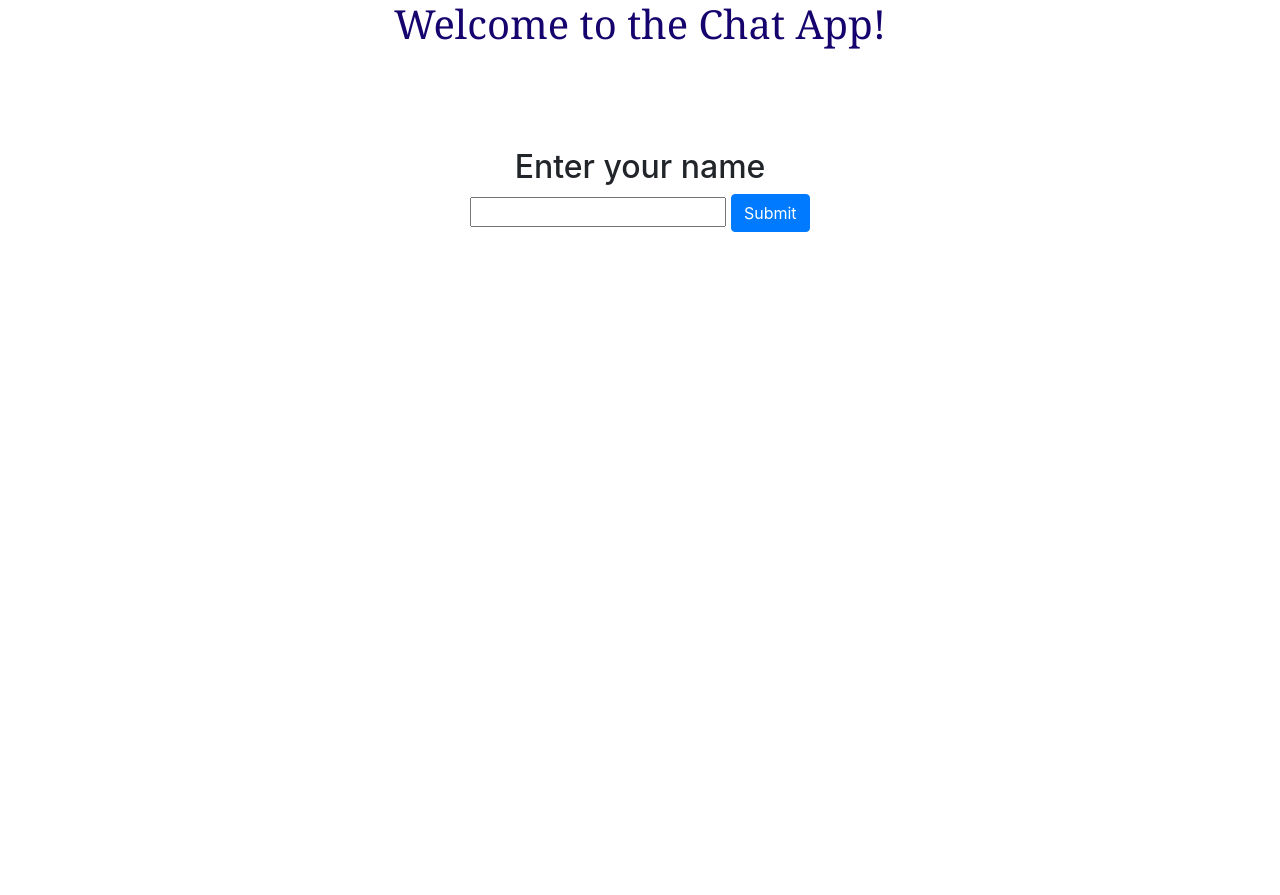
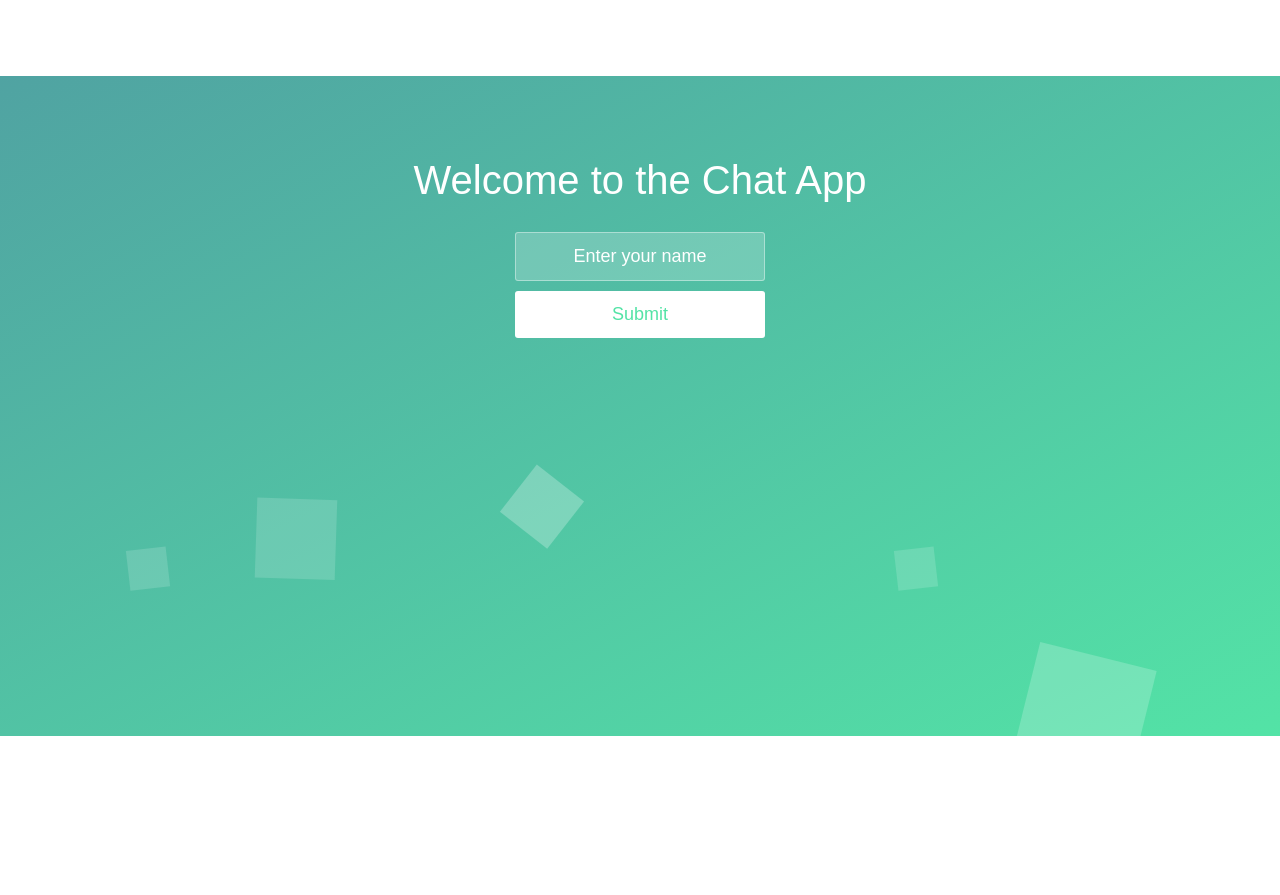
Before and after one commit to manish295/Chat-Room, a Flask app: page /login in a window 1280 px wide. Shown: the top 895 px of the page. Run offline with Flask 2, Linux system fonts and the light colour scheme; some libraries are stand-ins or nearby versions; some web fonts are replaced.

Commit message:
New login screen

```diff
--- a/website/Db/database.py
+++ b/website/Db/database.py
@@ -5,7 +5,7 @@ import sqlite3
 class Database:
 
     def __init__(self):
-        self.conn = sqlite3.connect('messages.db')
+        self.conn = sqlite3.connect('website\messages.db')
         self.c = self.conn.cursor()
 
     def save_messages(self, name, message):
@@ -40,3 +40,7 @@ class Database:
             vals = self.c.fetchall()
             self.conn.commit()
             return vals
+
+db = Database()
+db.remove_messages("messages")
+db.close()
--- a/website/templates/login.html
+++ b/website/templates/login.html
@@ -2,31 +2,261 @@
 
 {% block content %}
 <style>
-  h1{
-    text-align: center;
-    color: rgb(22, 3, 109);
-    font-family: "Cambria";
+ @font-face {
+  font-family: 'Source Sans Pro';
+  font-style: normal;
+  font-weight: 200;
+  src: url(https://fonts.gstatic.com/s/sourcesanspro/v14/6xKydSBYKcSV-LCoeQqfX1RYOo3i94_wlxdr.ttf) format('truetype');
+}
+@font-face {
+  font-family: 'Source Sans Pro';
+  font-style: normal;
+  font-weight: 300;
+  src: url(https://fonts.gstatic.com/s/sourcesanspro/v14/6xKydSBYKcSV-LCoeQqfX1RYOo3ik4zwlxdr.ttf) format('truetype');
+}
+* {
+  box-sizing: border-box;
+  margin: 0;
+  padding: 0;
+  font-weight: 300;
+}
+body {
+  font-family: 'Source Sans Pro', sans-serif;
+  color: white;
+  font-weight: 300;
+
+}
+body ::-webkit-input-placeholder {
+  /* WebKit browsers */
+  font-family: 'Source Sans Pro', sans-serif;
+  color: white;
+  font-weight: 300;
+}
+body :-moz-placeholder {
+  /* Mozilla Firefox 4 to 18 */
+  font-family: 'Source Sans Pro', sans-serif;
+  color: white;
+  opacity: 1;
+  font-weight: 300;
+}
+body ::-moz-placeholder {
+  /* Mozilla Firefox 19+ */
+  font-family: 'Source Sans Pro', sans-serif;
+  color: white;
+  opacity: 1;
+  font-weight: 300;
+}
+body :-ms-input-placeholder {
+  /* Internet Explorer 10+ */
+  font-family: 'Source Sans Pro', sans-serif;
+  color: white;
+  font-weight: 300;
+}
+.wrapper {
+  background: #50a3a2;
+  background: linear-gradient(to bottom right, #50a3a2 0%, #53e3a6 100%);
+  position: absolute;
+  top: 30%;
+  left: 0;
+  width: 100%;
+  height: 660px;
+  margin-top: -200px;
+  overflow: hidden;
+}
+.wrapper.form-success .container h1 {
+  transform: translateY(85px);
+}
+.container {
+  max-width: 600px;
+  margin: 0 auto;
+  padding: 80px 0;
+  height: 400px;
+  text-align: center;
+}
+.container h1 {
+  font-size: 40px;
+  transition-duration: 1s;
+  transition-timing-function: ease-in-put;
+  font-weight: 200;
+}
+form {
+  padding: 20px 0;
+  position: relative;
+  z-index: 2;
+}
+form input {
+  -webkit-appearance: none;
+     -moz-appearance: none;
+          appearance: none;
+  outline: 0;
+  border: 1px solid rgba(255, 255, 255, 0.4);
+  background-color: rgba(255, 255, 255, 0.2);
+  width: 250px;
+  border-radius: 3px;
+  padding: 10px 15px;
+  margin: 0 auto 10px auto;
+  display: block;
+  text-align: center;
+  font-size: 18px;
+  color: white;
+  transition-duration: 0.25s;
+  font-weight: 300;
+}
+form input:hover {
+  background-color: rgba(255, 255, 255, 0.4);
+}
+form input:focus {
+  background-color: white;
+  width: 300px;
+  color: #101aa3;
+}
+form button {
+  -webkit-appearance: none;
+     -moz-appearance: none;
+          appearance: none;
+  outline: 0;
+  background-color: white;
+  border: 0;
+  padding: 10px 15px;
+  color: #53e3a6;
+  border-radius: 3px;
+  width: 250px;
+  cursor: pointer;
+  font-size: 18px;
+  transition-duration: 0.25s;
+}
+form button:hover {
+  background-color: #f5f7f9;
+}
+.bg-bubbles {
+  position: absolute;
+  top: 0;
+  left: 0;
+  width: 100%;
+  height: 100%;
+  z-index: 1;
+}
+.bg-bubbles li {
+  position: absolute;
+  list-style: none;
+  display: block;
+  width: 40px;
+  height: 40px;
+  background-color: rgba(255, 255, 255, 0.15);
+  bottom: -160px;
+  -webkit-animation: square 25s infinite;
+  animation: square 25s infinite;
+  transition-timing-function: linear;
+}
+.bg-bubbles li:nth-child(1) {
+  left: 10%;
+}
+.bg-bubbles li:nth-child(2) {
+  left: 20%;
+  width: 80px;
+  height: 80px;
+  -webkit-animation-delay: 2s;
+          animation-delay: 2s;
+  -webkit-animation-duration: 17s;
+          animation-duration: 17s;
+}
+.bg-bubbles li:nth-child(3) {
+  left: 25%;
+  -webkit-animation-delay: 4s;
+          animation-delay: 4s;
+}
+.bg-bubbles li:nth-child(4) {
+  left: 40%;
+  width: 60px;
+  height: 60px;
+  -webkit-animation-duration: 22s;
+          animation-duration: 22s;
+  background-color: rgba(255, 255, 255, 0.25);
+}
+.bg-bubbles li:nth-child(5) {
+  left: 70%;
+}
+.bg-bubbles li:nth-child(6) {
+  left: 80%;
+  width: 120px;
+  height: 120px;
+  -webkit-animation-delay: 3s;
+          animation-delay: 3s;
+  background-color: rgba(255, 255, 255, 0.2);
+}
+.bg-bubbles li:nth-child(7) {
+  left: 32%;
+  width: 160px;
+  height: 160px;
+  -webkit-animation-delay: 7s;
+          animation-delay: 7s;
+}
+.bg-bubbles li:nth-child(8) {
+  left: 55%;
+  width: 20px;
+  height: 20px;
+  -webkit-animation-delay: 15s;
+          animation-delay: 15s;
+  -webkit-animation-duration: 40s;
+          animation-duration: 40s;
+}
+.bg-bubbles li:nth-child(9) {
+  left: 25%;
+  width: 10px;
+  height: 10px;
+  -webkit-animation-delay: 2s;
+          animation-delay: 2s;
+  -webkit-animation-duration: 40s;
+          animation-duration: 40s;
+  background-color: rgba(255, 255, 255, 0.3);
+}
+.bg-bubbles li:nth-child(10) {
+  left: 90%;
+  width: 160px;
+  height: 160px;
+  -webkit-animation-delay: 11s;
+          animation-delay: 11s;
+}
+@-webkit-keyframes square {
+  0% {
+    transform: translateY(0);
   }
+  100% {
+    transform: translateY(-700px) rotate(600deg);
+  }
+}
+@keyframes square {
+  0% {
+    transform: translateY(0);
+  }
+  100% {
+    transform: translateY(-700px) rotate(600deg);
+  }
+}
 
-  h2{
-    text-align: center;
-  }
-  form{
-    text-align: center;
-  }
-  .log-form{
-    margin-top: 100px;
-  }
 </style>
-<form action="#" method="POST">
-    <h1>Welcome to the Chat App!</h1>
-    <div class="log-form">
-        <h2>Enter your name</h2>
-        <form>
-          <input type="text" name = "nm"/>
-          <button type="submit" id='submitButton' class="btn btn-primary">Submit</button>
+<div class="wrapper">
+	<div class="container">
+		<h1>Welcome to the Chat App</h1>
 
-        </form>
-      </div>
-</form>
+		<form class="form" method="POST" action="#">
+			<input type="text" placeholder="Enter your name" name="nm">
+			<button type="submit" id="submitButton">Submit</button>
+		</form>
+	</div>
+
+	<ul class="bg-bubbles">
+		<li></li>
+		<li></li>
+		<li></li>
+		<li></li>
+		<li></li>
+		<li></li>
+		<li></li>
+		<li></li>
+		<li></li>
+		<li></li>
+	</ul>
+</div>
+
 {% endblock %}
```
Also changed, not shown: README.md, website/messages.db, 1 other file.
